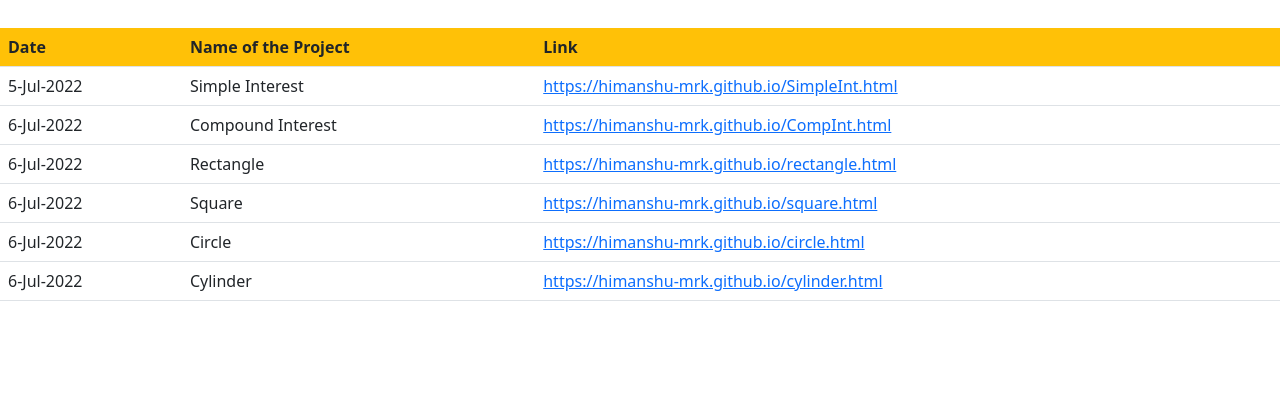
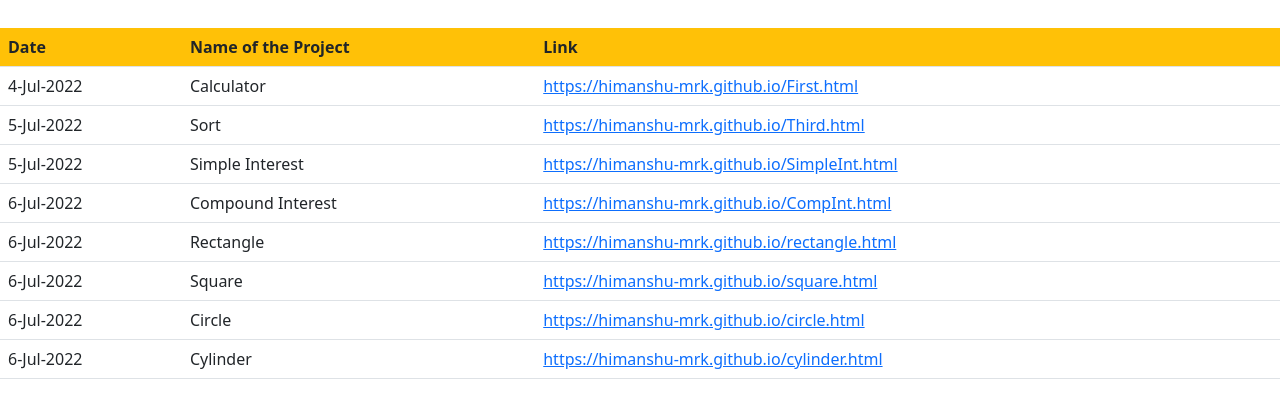
Before and after one commit to himanshu-mrk/himanshu-mrk.github.io, a plain HTML site: page index.html in a window 1280 px wide. Shown: the part 42-460 px from the top of the page. Drawn offline with nearby package versions, Linux system fonts and the light colour scheme.

Commit message:
index file
index file

```diff
--- a/index.html
+++ b/index.html
@@ -15,6 +15,8 @@
 </thead>
 
 <tbody>
+<tr><td>4-Jul-2022</td><td>Calculator</td><td><a href="https://himanshu-mrk.github.io/First.html">https://himanshu-mrk.github.io/First.html</a></td></tr>
+<tr><td>5-Jul-2022</td><td>Sort</td><td><a href="https://himanshu-mrk.github.io/Third.html">https://himanshu-mrk.github.io/Third.html</a></td></tr>
 <tr><td>5-Jul-2022</td><td>Simple Interest</td><td><a href="https://himanshu-mrk.github.io/SimpleInt.html">https://himanshu-mrk.github.io/SimpleInt.html</a></td></tr>
 <tr><td>6-Jul-2022</td><td>Compound Interest</td><td><a href="https://himanshu-mrk.github.io/CompInt.html">https://himanshu-mrk.github.io/CompInt.html</a></td></tr>
 <tr><td>6-Jul-2022</td><td>Rectangle</td><td><a href="https://himanshu-mrk.github.io/rectangle.html">https://himanshu-mrk.github.io/rectangle.html</a></td></tr>
```
